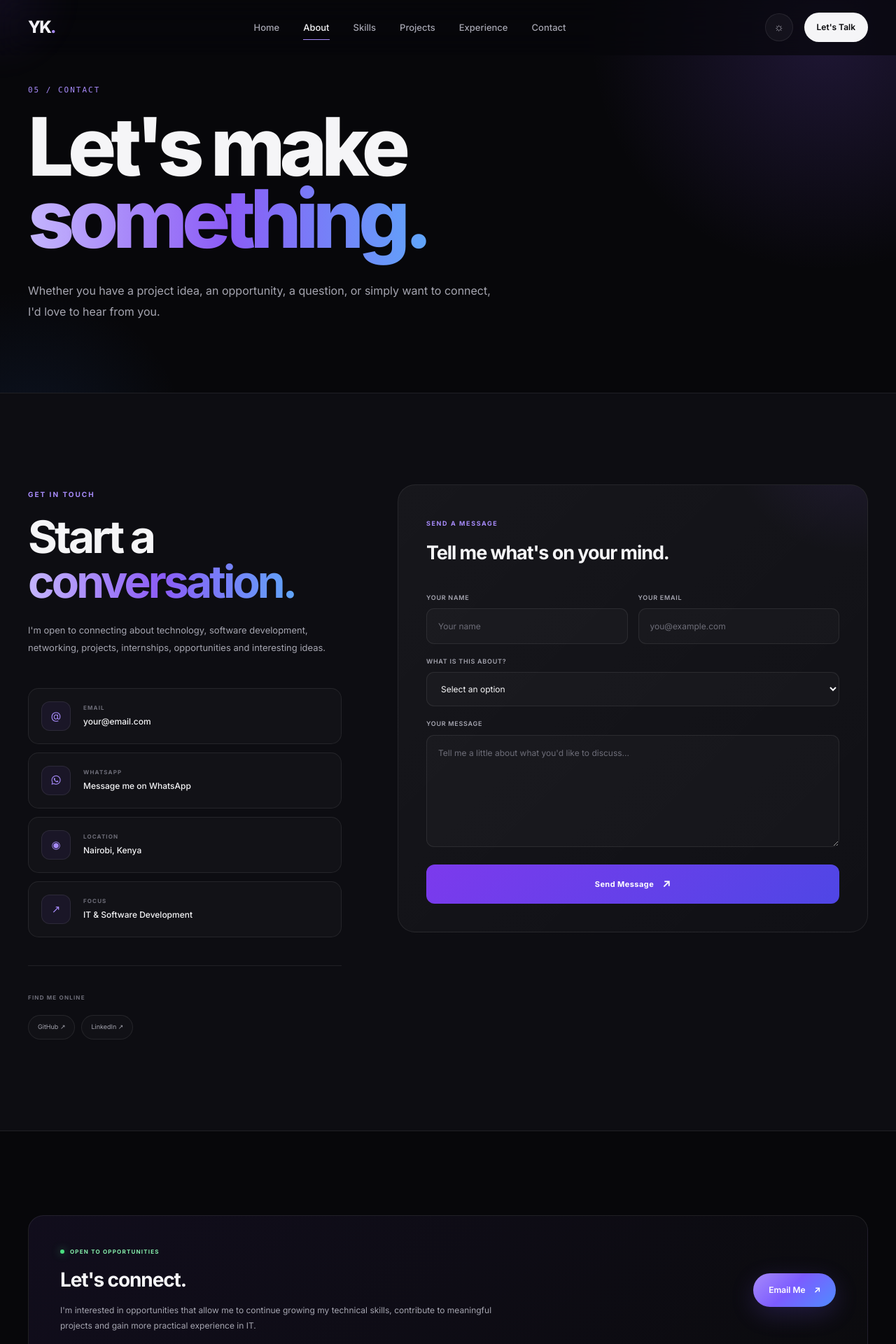
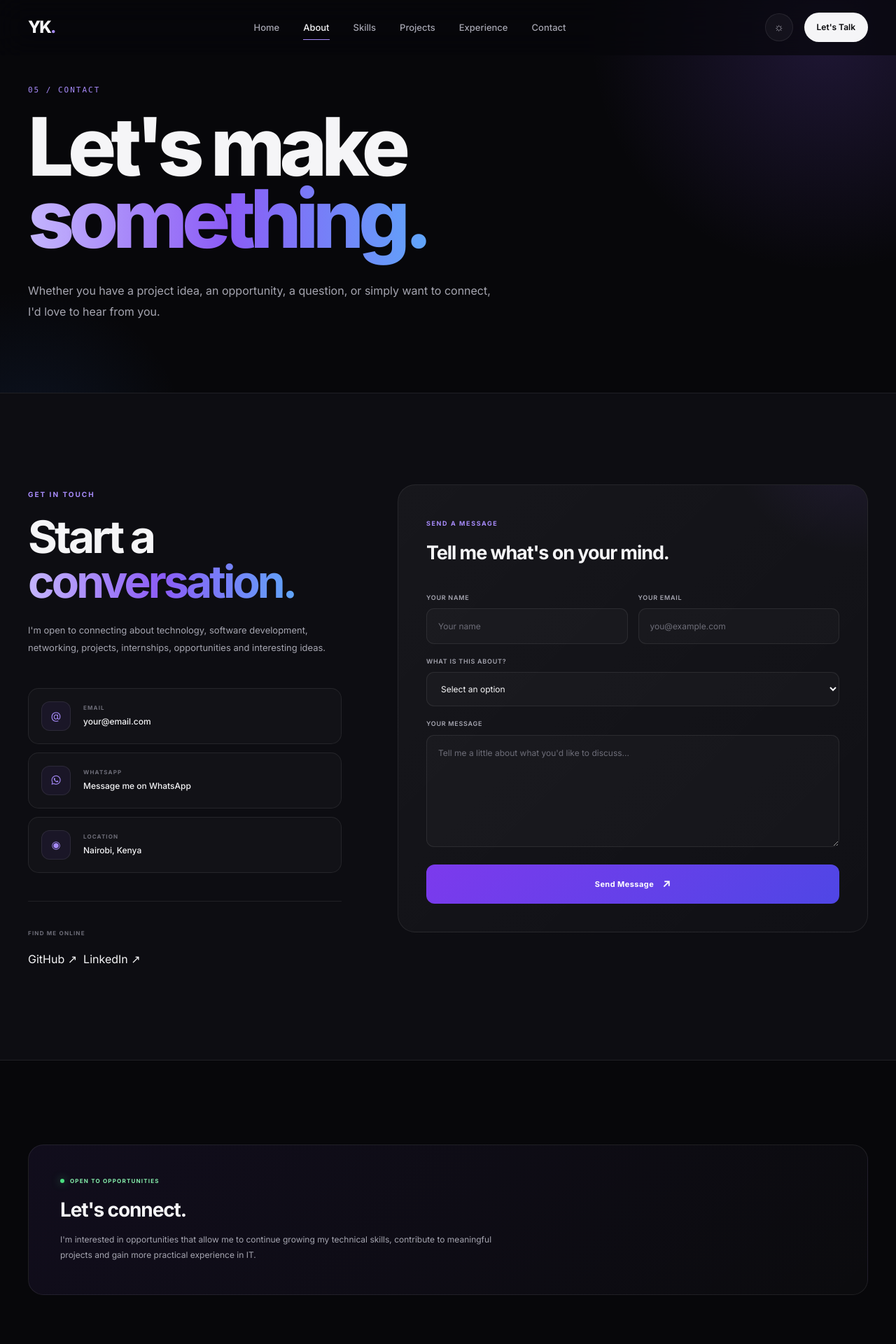
Before and after one commit to yvonne-kileo/yvonnekileo-portfolio, a Django app: page /contact/ in a window 1280 px wide. Shown: the top 1920 px of the page at 70% size. Run offline with Django 5.2, Linux system fonts and the light colour scheme.

Commit message:
Recent changes

```diff
--- a/templates/pages/contact.html
+++ b/templates/pages/contact.html
@@ -1121,7 +1121,7 @@
 
 
                 <a
-                    href="contact.html"
+                    href="{% url 'contact' %}"
                     class="nav-button"
                 >
                     Let's Talk
@@ -1310,28 +1310,9 @@
 
 
 
-                            <!-- Portfolio -->
-
-                            <div class="contact-detail">
-
-                                <div class="contact-detail-icon">
-                                    ↗
-                                </div>
-
-
-                                <div class="contact-detail-text">
-
-                                    <span>
-                                        FOCUS
-                                    </span>
-
-                                    <strong>
-                                        IT & Software Development
-                                    </strong>
-
-                                </div>
-
-                            </div>
+
+
+
 
                         </div>
 
@@ -1350,10 +1331,10 @@
 
 
                                 <a
-                                    href="#"
+                                    href="https://github.com/yvonne-kileo"
                                     target="_blank"
                                     rel="noopener noreferrer"
-                                    class="social-link"
+                                    aria-label="GitHub"
                                 >
                                     GitHub
                                     ↗
@@ -1361,10 +1342,10 @@
 
 
                                 <a
-                                    href="#"
+                                    href="https://www.linkedin.com/in/yvonne-kileo-14631b34b"
                                     target="_blank"
                                     rel="noopener noreferrer"
-                                    class="social-link"
+                                    aria-label="LinkedIn"
                                 >
                                     LinkedIn
                                     ↗
@@ -1602,18 +1583,13 @@
                     </div>
 
 
-                    <a
-                        href="mailto:your@email.com"
-                        class="btn btn-primary"
-                    >
-
-                        Email Me
-
-                        <span>
-                            ↗
-                        </span>
-
-                    </a>
+
+
+
+
+
+
+
 
                 </div>
 
@@ -1657,7 +1633,7 @@
 
 
                 <a
-                    href="../index.html"
+                    href="{% url 'home' %}"
                     class="btn btn-primary"
                 >
 
```
